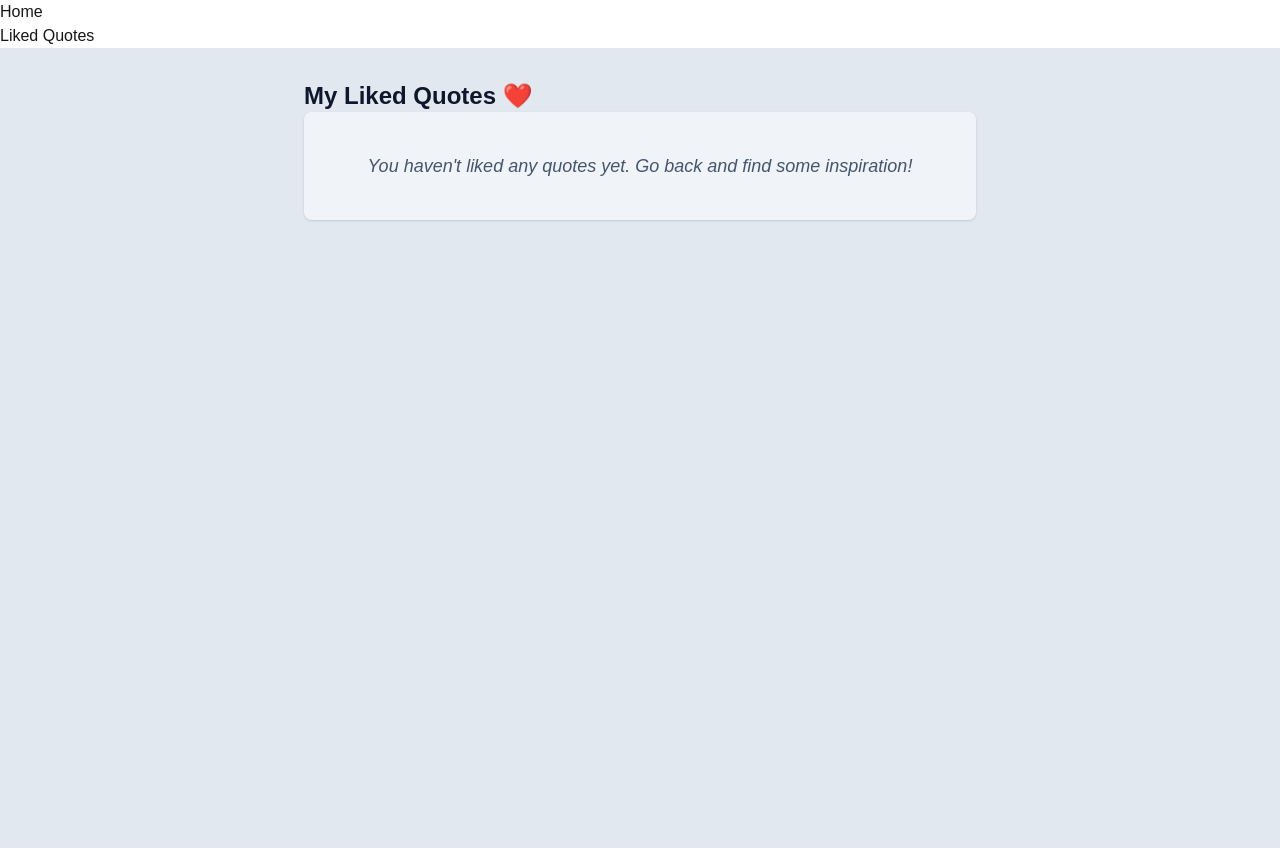
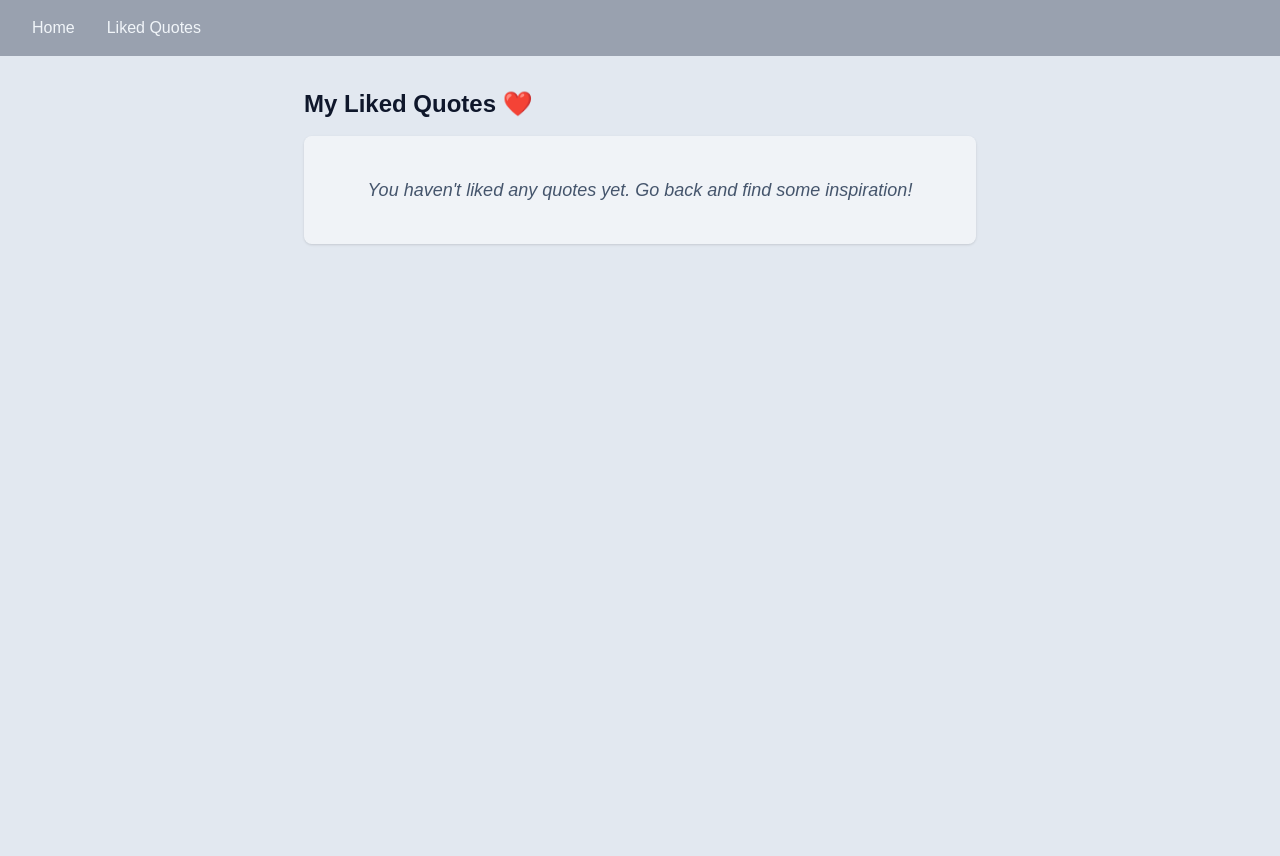
Before and after one commit to mugeylmz7/Random-Quotes, a Next.js app: page /user/quotes/liked in a window 1280 px wide. Built offline with nearby package versions, Linux system fonts and the light colour scheme.

Commit message:
Final tweaks and liked quotes page added

```diff
--- a/src/app/layout.js
+++ b/src/app/layout.js
@@ -26,12 +26,12 @@ export default function RootLayout({children}) {
     >
       <body className="min-h-full">
       <QuotesProvider>
-        <nav>
-        <ul>
-          <li>
+        <nav className="bg-gray-400 text-slate-100 p-4 flex">
+        <ul className="flex gap-8 w-full px-4">
+          <li className="hover:text-blue-900">
             <Link href='/'>Home</Link>
           </li>
-          <li>
+          <li className="hover:text-blue-900">
             <Link href='/user/quotes/liked'>Liked Quotes</Link>
           </li>
         </ul>
--- a/src/app/user/quotes/liked/page.js
+++ b/src/app/user/quotes/liked/page.js
@@ -15,7 +15,7 @@ export default function LikedQuotesPage() {
           My Liked Quotes ❤️
         </H3>
 
-        <div className='flex flex-col gap-6 w-full'>
+        <div className='flex flex-col gap-6 w-full mt-4'>
           {likedQuotes.length === 0 ? (
             <div className="bg-white/50 p-10 rounded-lg text-center shadow-sm">
               <p className='text-slate-600 text-lg italic'>
```
